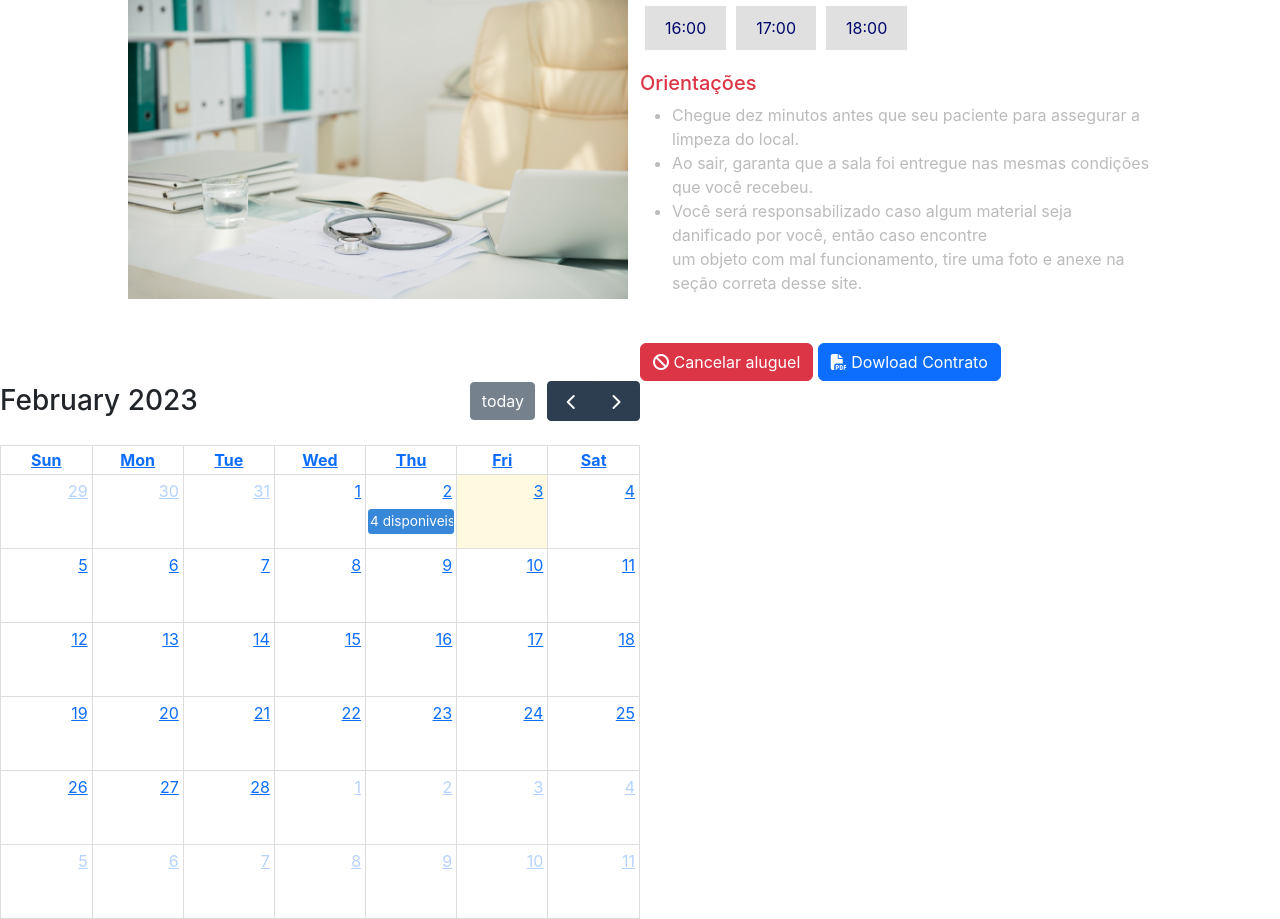
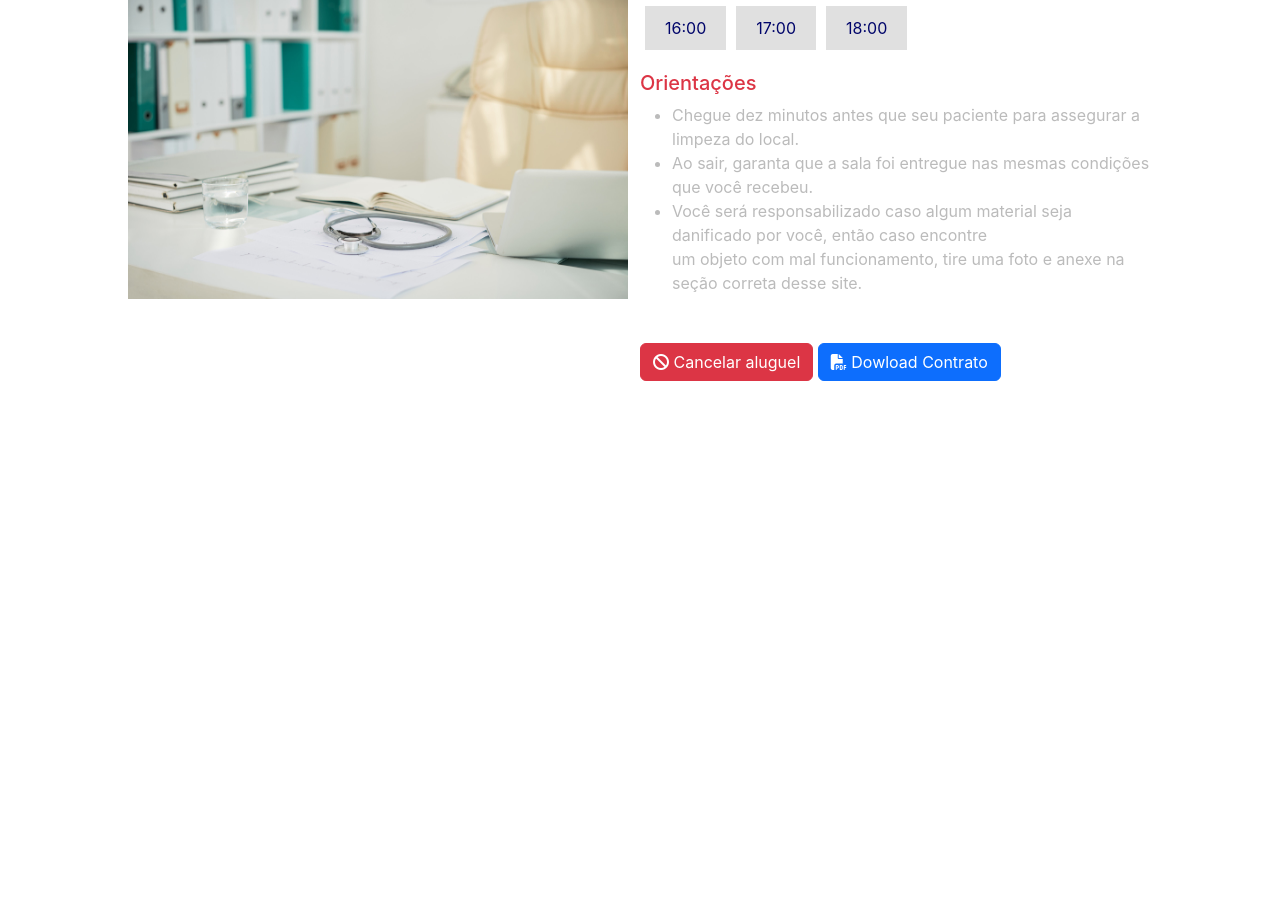
Before and after one commit to BDPorganization/unifisio, a PHP site: template src/views/menu.html in a window 1280 px wide. Shown: the part 130-1049 px from the top of the page. After the commit the page ends 511 px from the top, so only its background shows below. Run offline with PHP 8.4, Linux system fonts and the light colour scheme; the template is opened without the code that fills it, so the values that code supplies are empty; some libraries are stand-ins or nearby versions.

Commit message:
no message

```diff
--- a/public/css/logado.css
+++ b/public/css/logado.css
@@ -141,3 +141,33 @@ body{
     font-size: 18px;
     padding: 40px 0px;
 }
+
+
+.fc .fc-daygrid-day-top {
+    display: flex;
+    flex-direction: row-reverse;
+    border: 0.2px solid #4f4f4f;
+    margin: auto;
+    text-align: center;
+    border-radius: 190px;
+    width: 32px;
+}
+.fc-theme-standard td, .fc-theme-standard th {
+    border: 0px solid var(--fc-border-color) !important;
+    height: 20px;
+}
+.externo{
+    width: 450px;
+    height: 550px;
+    overflow: hidden;
+}
+a {
+    color: #01056a;
+    text-decoration: none;
+}
+.fc .fc-toolbar-title {
+    font-size: 1.5em;
+    margin: 0;
+    color:rgb(1, 5, 106);
+    font-family: 'Circular',-apple-system,'BlinkMacSystemFont','Roboto','Helvetica Neue',sans-serif;
+}
--- a/src/views/menu.html
+++ b/src/views/menu.html
@@ -13,28 +13,6 @@
     <!-- Css externo -->
     <link rel="stylesheet" href="../../public/css/logado.css">
     <title>Minhas locações - Unifisio</title>
-
-    <script src='https://cdn.jsdelivr.net/npm/fullcalendar/index.global.min.js'></script>
-    <script src='fullcalendar/dist/index.global.js'></script>
-    <script>
-      document.addEventListener('DOMContentLoaded', function() {
-        const calendarEl = document.getElementById('calendar')
-        const calendar = new FullCalendar.Calendar(calendarEl, {
-            initialView: 'dayGridMonth',
-            timeZone: 'UTF-8',
-            events: [
-                {
-                id: 'a',
-                title: '4 disponiveis',
-                start: '2023-02-02'
-                }
-            ]
-        })
-        calendar.render();
-        console.log(calendar.getEvents());
-      })
-
-    </script>
 </head>
 <body>
     <nav class="navbar navbar-expand-lg bg-white">
@@ -118,8 +96,6 @@
             </div>
         </div>
     </section>
-    <div id='calendar' class="w-50 h-50"></div>
-
     <!-- Script FontAwesome -->
     <script src="https://kit.fontawesome.com/a9ac96b7ba.js" crossorigin="anonymous"></script>
 
```
Also changed, not shown: src/views/consultorio.html (added, +95 -0 lines).
